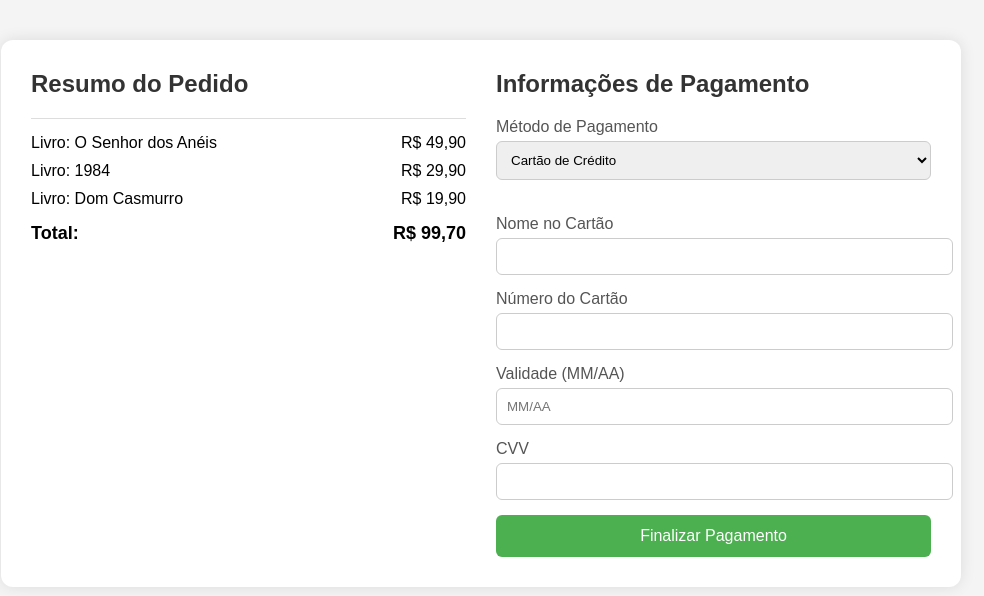
After one commit to PedrinhoHenrique1/Infinity-Page, a PHP site: page /pages/pagamento.html in a window 1280 px wide. The commit adds this page. Shown: the top 596 px of the page, without its empty margins (159-1143 px from the left). Run offline with PHP 8.4, Linux system fonts and the light colour scheme.

Commit message:
Adição de funções-admin e tela de pagamento

```diff
--- /dev/null
+++ b/pages/pagamento.html
@@ -0,0 +1,180 @@
+<!DOCTYPE html>
+<html lang="pt-BR">
+<head>
+  <meta charset="UTF-8">
+  <title>Tela de Pagamento</title>
+  <style>
+    body {
+      font-family: Arial, sans-serif;
+      background-color: #f4f4f4;
+      margin: 0;
+      padding: 0;
+    }
+
+    .container {
+      max-width: 900px;
+      margin: 40px auto;
+      background: #fff;
+      padding: 30px;
+      border-radius: 12px;
+      box-shadow: 0 0 15px rgba(0,0,0,0.1);
+      display: flex;
+      gap: 30px;
+    }
+
+    .resumo, .pagamento {
+      flex: 1;
+    }
+
+    h2 {
+      margin-top: 0;
+      color: #333;
+    }
+
+    .resumo-pedido {
+      border-top: 1px solid #ddd;
+      margin-top: 15px;
+      padding-top: 15px;
+    }
+
+    .item-pedido {
+      display: flex;
+      justify-content: space-between;
+      margin-bottom: 10px;
+    }
+
+    .total {
+      font-weight: bold;
+      font-size: 18px;
+      margin-top: 15px;
+      display: flex;
+      justify-content: space-between;
+    }
+
+    label {
+      display: block;
+      margin-bottom: 5px;
+      color: #555;
+    }
+
+    input, select {
+      width: 100%;
+      padding: 10px;
+      margin-bottom: 15px;
+      border: 1px solid #ccc;
+      border-radius: 6px;
+    }
+
+    button {
+      background-color: #4CAF50;
+      color: white;
+      border: none;
+      padding: 12px 20px;
+      border-radius: 6px;
+      font-size: 16px;
+      cursor: pointer;
+      width: 100%;
+    }
+
+    button:hover {
+      background-color: #45a049;
+    }
+
+    .metodo-pagamento {
+      margin-bottom: 20px;
+    }
+  </style>
+</head>
+<body>
+
+  <div class="container">
+
+    <!-- Resumo do Pedido -->
+    <div class="resumo">
+      <h2>Resumo do Pedido</h2>
+      <div class="resumo-pedido">
+        <div class="item-pedido">
+          <span>Livro: O Senhor dos Anéis</span>
+          <span>R$ 49,90</span>
+        </div>
+        <div class="item-pedido">
+          <span>Livro: 1984</span>
+          <span>R$ 29,90</span>
+        </div>
+        <div class="item-pedido">
+          <span>Livro: Dom Casmurro</span>
+          <span>R$ 19,90</span>
+        </div>
+        <div class="total">
+          <span>Total:</span>
+          <span>R$ 99,70</span>
+        </div>
+      </div>
+    </div>
+
+    <!-- Formulário de Pagamento -->
+    <div class="pagamento">
+      <h2>Informações de Pagamento</h2>
+
+      <div class="metodo-pagamento">
+        <label for="metodo">Método de Pagamento</label>
+        <select id="metodo" onchange="trocarMetodo()">
+          <option value="cartao">Cartão de Crédito</option>
+          <option value="boleto">Boleto Bancário</option>
+          <option value="pix">Pix</option>
+        </select>
+      </div>
+
+      <form id="form-pagamento">
+        <div id="pagamento-cartao">
+          <label for="nome">Nome no Cartão</label>
+          <input type="text" id="nome" name="nome" required>
+
+          <label for="numero-cartao">Número do Cartão</label>
+          <input type="text" id="numero-cartao" name="numero-cartao" maxlength="16" required>
+
+          <label for="validade">Validade (MM/AA)</label>
+          <input type="text" id="validade" name="validade" placeholder="MM/AA" required>
+
+          <label for="cvv">CVV</label>
+          <input type="text" id="cvv" name="cvv" maxlength="4" required>
+        </div>
+
+        <div id="pagamento-boleto" style="display:none;">
+          <p>Ao finalizar, um boleto será gerado com vencimento em até 3 dias úteis.</p>
+          <label for="cpf-boleto">CPF do comprador</label>
+          <input type="text" id="cpf-boleto" name="cpf-boleto">
+        </div>
+
+        <div id="pagamento-pix" style="display:none;">
+          <p>Ao finalizar, um QR Code será gerado para pagamento instantâneo.</p>
+          <label for="cpf-pix">CPF ou CNPJ</label>
+          <input type="text" id="cpf-pix" name="cpf-pix">
+        </div>
+
+        <button type="submit">Finalizar Pagamento</button>
+      </form>
+    </div>
+
+  </div>
+
+  <script>
+    function trocarMetodo() {
+      const metodo = document.getElementById("metodo").value;
+
+      document.getElementById("pagamento-cartao").style.display = "none";
+      document.getElementById("pagamento-boleto").style.display = "none";
+      document.getElementById("pagamento-pix").style.display = "none";
+
+      if (metodo === "cartao") {
+        document.getElementById("pagamento-cartao").style.display = "block";
+      } else if (metodo === "boleto") {
+        document.getElementById("pagamento-boleto").style.display = "block";
+      } else if (metodo === "pix") {
+        document.getElementById("pagamento-pix").style.display = "block";
+      }
+    }
+  </script>
+
+</body>
+</html>
```
Also changed, not shown: css/admin.css (+192 -47 lines), js/inicial.js (+4 -5 lines), js/script.js (renamed from js/admin.js, +48 -0 lines), pages/admin.html (+142 -10 lines), pages/inicial.html (+11 -3 lines), pages/login.html (+1 -20 lines).
